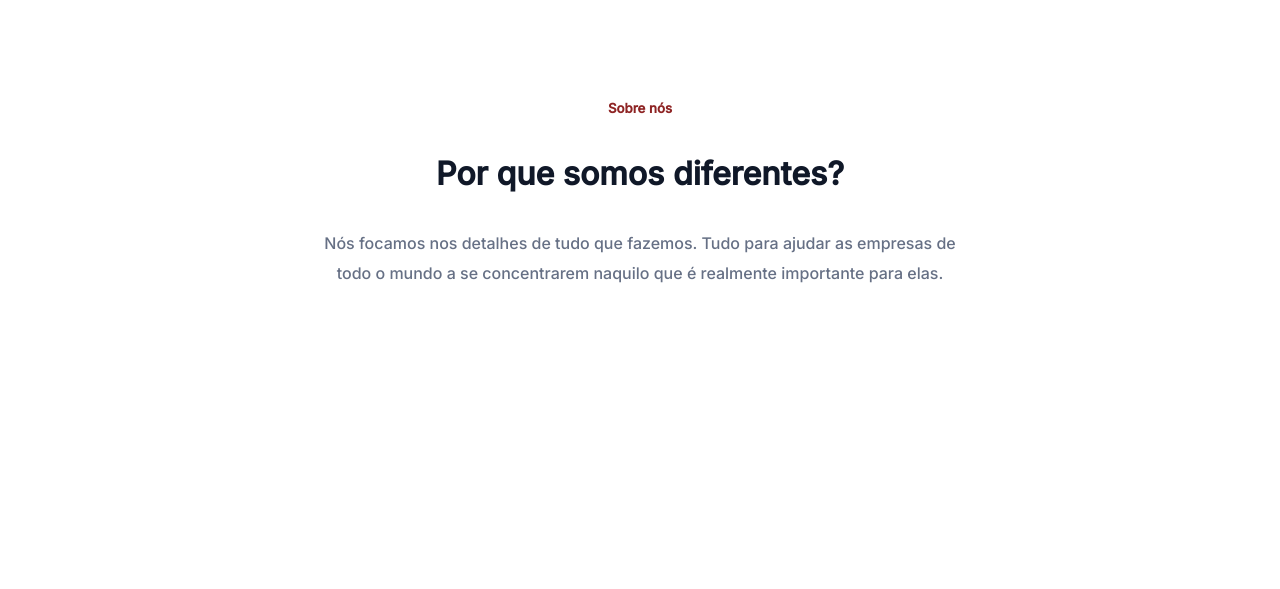
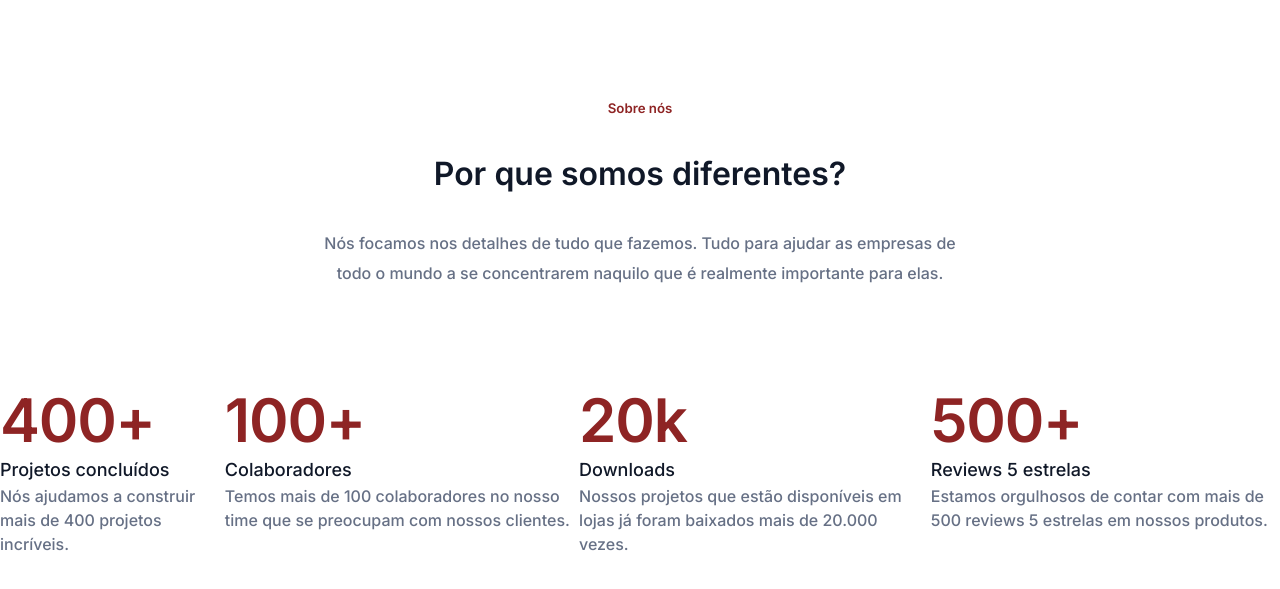
Before and after one commit to marikm/OptimusTech, a plain HTML site: page index.html in a window 1280 px wide. Shown: the part 75-664 px from the top of the page. Drawn offline with Linux system fonts and the light colour scheme.

Commit message:
formatacao inicial para os elementos das metricas

```diff
--- a/index.html
+++ b/index.html
@@ -7,7 +7,10 @@
     <link rel="stylesheet" href="./src/css/estilos.css">
     <link rel="preconnect" href="https://fonts.googleapis.com">
     <link rel="preconnect" href="https://fonts.gstatic.com" crossorigin>
-        <link href="https://fonts.googleapis.com/css2?family=Inter:wght@500&family=Rubik&family=Secular+One&display=swap" rel="stylesheet">
+    <link href="https://fonts.googleapis.com/css2?family=Inter:wght@500&family=Rubik&family=Secular+One&display=swap" rel="stylesheet">
+    <link rel="preconnect" href="https://fonts.googleapis.com">
+    <link rel="preconnect" href="https://fonts.gstatic.com" crossorigin>
+    <link href="https://fonts.googleapis.com/css2?family=Inter:wght@500;600&family=Rubik&family=Secular+One&display=swap" rel="stylesheet">
     <title>HOME</title>
 </head>
 <body>
@@ -31,5 +34,31 @@
             todo o mundo a se concentrarem naquilo que é realmente importante para elas.</p>
     </div>
 
+    <section class="metricas-container">
+        <div>
+            <h2>400+</h2>
+            <h3>Projetos concluídos</h3>
+            <p>Nós ajudamos a construir mais de 400 projetos incríveis.</p>
+        </div>
+
+        <div>
+            <h2>100+</h2>
+            <h3>Colaboradores</h3>
+            <p>Temos mais de 100 colaboradores no nosso time que se preocupam com nossos clientes.</p>
+        </div>
+
+        <div>
+            <h2>20k</h2>
+            <h3>Downloads</h3>
+            <p>Nossos projetos que estão disponíveis em lojas já foram baixados mais de 20.000 vezes.</p>
+        </div>
+
+        <div>
+            <h2>500+</h2>
+            <h3>Reviews 5 estrelas</h3>
+            <p>Estamos orgulhosos de contar com mais de 500 reviews 5 estrelas em nossos produtos.</p>
+        </div>
+    </section>
+
 </body>
 </html>
--- a/src/css/estilos.css
+++ b/src/css/estilos.css
@@ -77,3 +77,38 @@ h1{
 
 
 }
+
+.metricas-container{
+    display: flex;
+    width: 100%;
+    height: auto;
+    padding-bottom: 96px;
+}
+
+.metricas-container h2{
+    align-self: stretch;
+    font-size: 60px;
+    color: var(--main-color);
+    font-weight: 600;
+    line-height: 72px;
+    letter-spacing: -1.2px;
+
+}
+
+.metricas-container h3{
+    color: var(--gray-900, #101828);
+    align-self: stretch;
+    font-size: 18px;
+    font-style: normal;
+    font-weight: 500;
+    line-height: 28px;
+}
+
+.metricas-container p{
+    color: var(--gray-500, #667085);
+    align-self: stretch;
+    font-size: 16px;
+    font-style: normal;
+    font-weight: 400;
+    line-height: 24px;
+}
```
